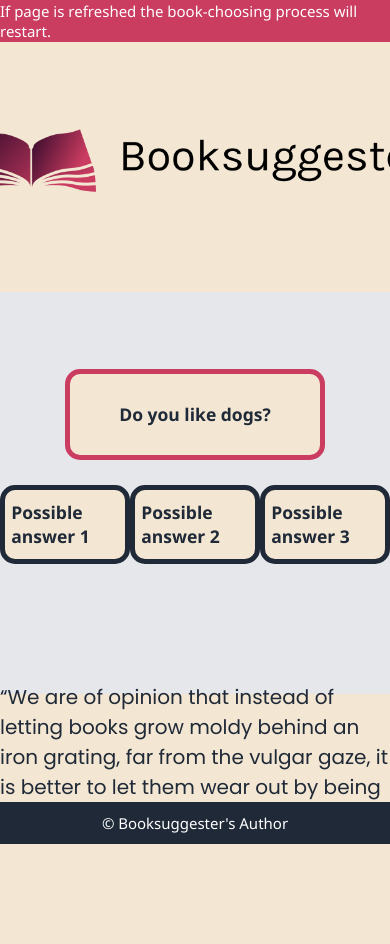
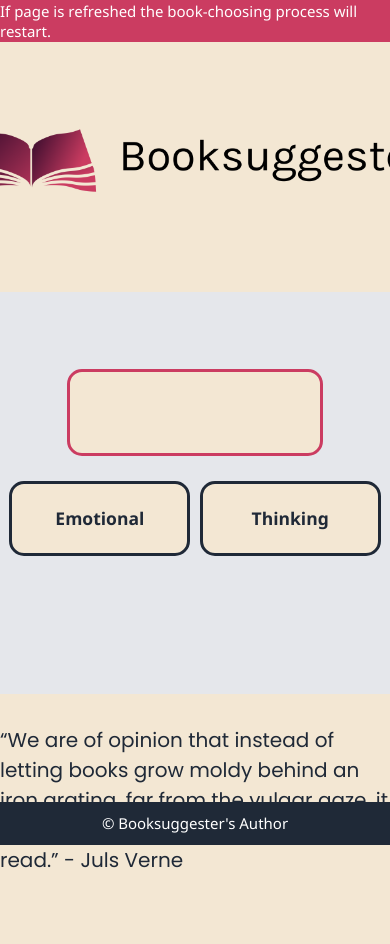
Before and after one commit to DoMonkysFly7/Booksuggester-CS50_Web_Final_Project-, a Django app: page / in a window 390 px wide; the page is wider, and only the part inside the window is pictured. Before the commit the page ends 844 px from the top of that part, so only its background shows below. Run offline with Django 4.2, Linux system fonts and the light colour scheme; some libraries are stand-ins or nearby versions.

Commit message:
Fifth Commit - Started working on backend logic

```diff
--- a/final_project_web/booksuggester/static/booksuggester/App.js
+++ b/final_project_web/booksuggester/static/booksuggester/App.js
@@ -43,15 +43,57 @@
     constructor(props) {
         super(props);
             this.state = {
-                questions: ["Do you like dogs?", "Do you like cats?", "Do you like leopards?", "Do you like bats?"],
+                // Emotional or thinking type?
+                start_question: "",
                 question_number: 0,
+                q1_response: "", //Trial
+                books: [],
+                emotional_q_set: ["","You're kinda romantic, huh?", "Are you attentive?", "Reading or watching?", "This world sucks", "Are you artsy?", "Really young ppl write well?",
+                ],
+                thinking_q_set: []
             }
         };
 
-    changeQuestion = () => {
+    changeQuestion = (event) => {
+
         this.setState(state => ({
             question_number: state.question_number + 1,
         }), this.questionTime);
+
+        // Runs only on the first question to register which lists of answers/questions we go forwards with
+        if(event.target.innerHTML === "Emotional") {
+            // this.state.q1_response = "Emotional";
+            this.setState(state => ({
+                q1_response: "Emotional"
+            }));
+        } else {
+            this.state.q1_response === "Thinking";
+            this.setState(state => ({
+                q1_response: "Thinking"
+            }))
+        }
+
+        this.registerResponse(event.target.innerHTML, this.state.question_number, this.state.q1_response);
+    }
+
+    registerResponse = (answer, question_number, q1_response) => {
+
+        q1_response === this.state.q1_response;
+        if (q1_response === "Emotional") {
+            console.log('You are emotional!');
+
+        } else {
+            console.log('You like to think!');
+        }
+
+        console.log(`${answer} : ${question_number}`);
+        this.ApiOutput_Emotional();
+    }
+
+    ApiOutput_Emotional = () => {
+        // For subjects that have multiple subcategories (history and biography, for example). API searches through the /search
+        // method may be required, instead of /subjects method
+        console.log('Response registered');
     }
 
     questionTime = () => {
@@ -83,19 +125,45 @@
         document.querySelector('#answer_container').style.animation = 'none';
     }
 
-    render() {
+    render()
+    {
+
+        if(this.state.q1_response === "Emotional"){
             return(
                 <div id="app_container">
                     <div id="question_container">
-                    <div id="question"> {this.state.questions[this.state.question_number]} </div>
+                        <div id="question"> {this.state.emotional_q_set[this.state.question_number]} </div>
                     </div>
                     <div id="answer_container">
-                    <div id="answer" onClick={this.changeQuestion}> Possible answer 1 </div>
-                    <div id="answer" onClick={this.changeQuestion}> Possible answer 2 </div>
-                    <div id="answer" onClick={this.changeQuestion}> Possible answer 3 </div>
+                        <div id="answer" onClick={this.changeQuestion}> Emotional </div>
+                        <div id="answer" onClick={this.changeQuestion}> Thinking </div>
+                    </div>
+                </div>
+        )} else if (this.state.q1_response === "Thinking"){
+            return(
+                <div id="app_container">
+                    <div id="question_container">
+                        <div id="question"> {this.state.emotional_q_set[this.state.question_number]} </div>
+                    </div>
+                    <div id="answer_container">
+                        <div id="answer" onClick={this.changeQuestion}> Emotional </div>
+                        <div id="answer" onClick={this.changeQuestion}> Thinking </div>
+                    </div>
+                </div>
+        )} else {
+            return(
+                <div id="app_container">
+                    <div id="question_container">
+                        <div id="question"> {this.state.start_question} </div>
+                    </div>
+                    <div id="answer_container">
+                        <div id="answer" onClick={this.changeQuestion}> Emotional </div>
+                        <div id="answer" onClick={this.changeQuestion}> Thinking </div>
+                        {/* <div id="answer" onClick={this.changeQuestion}> Possible answer 3 </div> */}
                     </div>
                 </div>
             )};
         }
+}
 
 ReactDOM.render(<App />, document.querySelector('#app'));
--- a/final_project_web/booksuggester/static/booksuggester/styles.css
+++ b/final_project_web/booksuggester/static/booksuggester/styles.css
@@ -14,9 +14,6 @@
 
 footer, header, #logo_container, #quotes_container {
   animation: transitionIn 1.0s ease-in-out; }
-
-#question_container {
-  animation: QuestionReappear 2.7s ease-in-out; }
 
 #answer {
   animation: AnswerReappear 2.7s ease-in-out; }
@@ -82,7 +79,7 @@
 #answer_container {
   display: flex;
   justify-content: space-evenly;
-  top: 140px; }
+  top: 153px; }
 
 #question_container {
   justify-content: center;
@@ -104,13 +101,13 @@
   height: 45px;
   width: 130px;
   border: solid #1F2937 2px;
-  border-width: 4px; }
+  border-width: 3px; }
 
 #question {
   height: 55px;
   width: 190px;
   border: solid #CB3C61 2px;
-  border-width: 4px; }
+  border-width: 3px; }
 
 @keyframes QuestionReappear {
   0% {
@@ -165,12 +162,44 @@
     background-color: #6F2DA8;
     border-color: #6F2DA8;
     color: #6F2DA8; } }
+@media (orientation: portrait) {
+  #quotes_container {
+    position: absolute;
+    bottom: -100px; } }
+@media (orientation: portrait) and (max-device-width: 414px) {
+  #app {
+    top: 125px; }
+
+  footer, header {
+    font-size: 23px; }
+
+  #question_container {
+    bottom: 48px; }
+
+  #answer_container {
+    top: 48px;
+    margin-top: 50px; }
+
+  #logo_container {
+    height: 330px; }
+
+  #question, #answer {
+    font-size: 25px;
+    width: 220px;
+    height: 180px; }
+
+  #quotes_container {
+    height: 330px; }
+
+  #quotes {
+    font-size: 30px; } }
 @media only screen and (max-device-height: 1000px) {
   #app {
     position: relative;
     bottom: 50px; }
 
   #quotes_container {
+    position: absolute;
     bottom: -80px; }
 
   #question {
@@ -179,7 +208,7 @@
 
   #quotes {
     position: relative;
-    bottom: 50px; }
+    bottom: 15px; }
 
   #answer_container {
     top: 165px; } }
--- a/final_project_web/booksuggester/static/booksuggester/styles.scss
+++ b/final_project_web/booksuggester/static/booksuggester/styles.scss
@@ -10,6 +10,7 @@
 $font-color-1: #FFFFFF;
 $font-color-2: #E5E7EB;
 $font-color-3: #A6CBE2;
+
 $back-color-1: #CB3C61;
 $back-color-2: #4A3163;
 $back-color-3: #1F2937;
@@ -41,9 +42,9 @@
     animation: transitionIn 1.0s ease-in-out;
 }
 
-#question_container {
-    animation: QuestionReappear 2.7s ease-in-out;
-}
+// #question_container {
+    // animation: QuestionReappear 2.7s ease-in-out;
+// }
 
 #answer {
     animation: AnswerReappear 2.7s ease-in-out;
@@ -125,7 +126,7 @@
 #answer_container {
     display: flex;
     justify-content: space-evenly;
-    top: 140px;
+    top: 153px;
 }
 
 #question_container {
@@ -151,14 +152,14 @@
     height: 45px;
     width: 130px;
     border: solid $back-color-3 2px;
-    border-width: 4px;
+    border-width: 3px;
 }
 
 #question {
     height: 55px;
     width: 190px;
     border: solid $back-color-1 2px;
-    border-width: 4px;
+    border-width: 3px;
 }
 
 // Animations:
@@ -257,6 +258,52 @@
 }
 
 // Media Queries
+@media (orientation: portrait) {
+    #quotes_container {
+        position: absolute;
+        bottom: -100px;
+    }
+}
+
+// Phones
+@media (orientation: portrait) and (max-device-width: 414px)
+{
+
+    #app {
+        top: 125px;
+    }
+
+    footer, header {
+        font-size: 23px;
+    }
+
+    #question_container {
+        bottom: 48px;
+    }
+
+    #answer_container {
+        top: 48px;
+        margin-top: 50px;
+    }
+
+    #logo_container {
+        height: 330px;
+    }
+
+    #question, #answer {
+        font-size: 25px;
+        width: 220px;
+        height: 180px;
+    }
+
+    #quotes_container {
+        height: 330px;
+    }
+
+    #quotes {
+        font-size: 30px;
+    }
+}
 
 // Smaller screens
 @media only screen and (max-device-height: 1000px) {
@@ -266,6 +313,7 @@
     }
 
     #quotes_container {
+        position: absolute;
         bottom: -80px;
     }
 
@@ -276,7 +324,7 @@
 
     #quotes {
         position: relative;
-        bottom: 50px;
+        bottom: 15px;
     }
 
     #answer_container {
--- a/final_project_web/booksuggester/templates/booksuggester/layout.html
+++ b/final_project_web/booksuggester/templates/booksuggester/layout.html
@@ -4,6 +4,8 @@
 <html lang="en">
     <head>
         <title> Booksuggester </title>
+
+        <!-- <meta name="viewport" content="width=device-width, initial-scale=1, user-scalable=no" /> -->
 
         <!-- React,ReactDOM,Babel -->
         <script src="https://unpkg.com/react@17/umd/react.production.min.js" crossorigin></script>
```
Also changed, not shown: 1 other file. Lines whose indentation alone changed are shown as unchanged.
